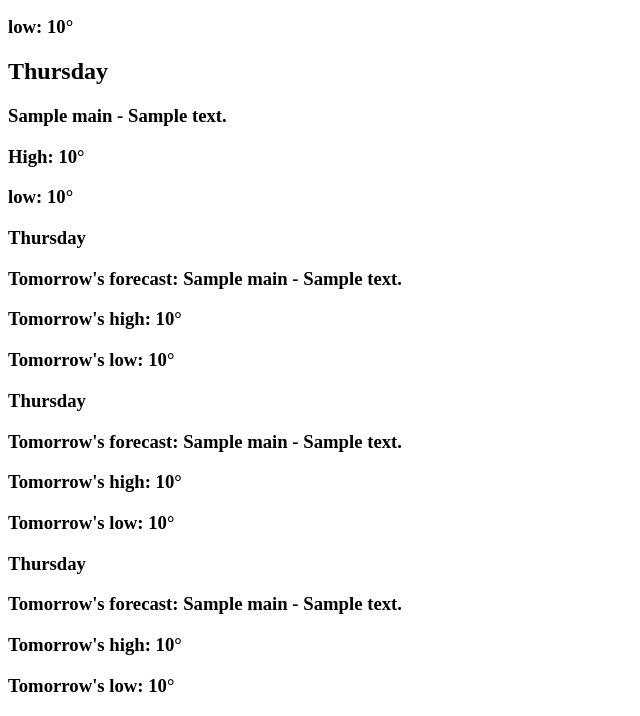
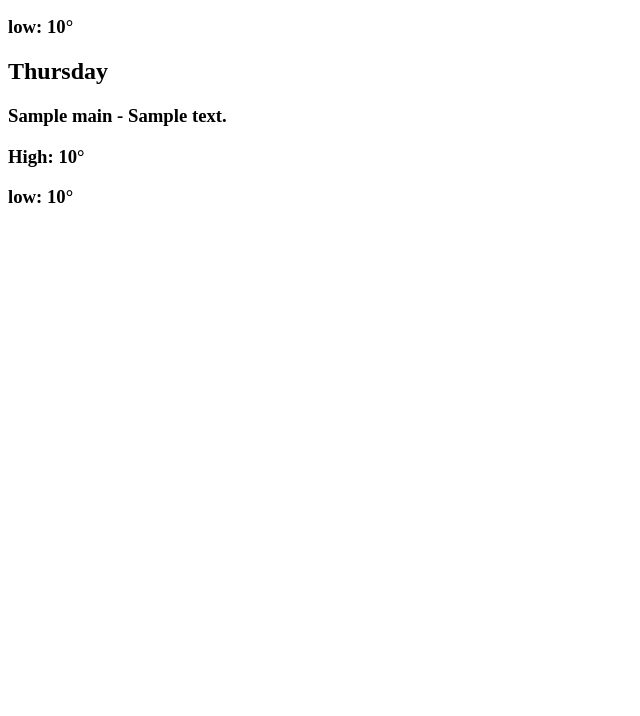
Before and after one commit to JoshLudahl/qaable, a Flask app: template templates/index.html in a window 1280 px wide. Shown: the part 591-1307 px from the top of the page, without its empty margins (0-640 px from the left). After the commit the page ends 794 px from the top, so only its background shows below. Run offline with Flask 2, Linux system fonts and the light colour scheme; the template is opened without the code that fills it: most values are stand-ins (such as "Sample title", 1, 10 or a date in 2020).

Commit message:
removed old code

```diff
--- a/templates/index.html
+++ b/templates/index.html
@@ -21,28 +21,13 @@
         <h2>Current temperature: {{weather.current.temp | round | int }}&#176;</h2>
         <h2>Today's high: {{ weather.daily[0].temp.max | round | int }}&#176;</h2>
         <h2>Today's low: {{ weather.daily[0].temp.min | round | int }}&#176;</h2>
+
         {% for i in range(3) %}
-        <h2>{{ weather.daily[i].dt | datetimeformat(weather.timezone_offset) }}</h2>
-        <h3>{{ weather.daily[i].weather[0].main }} - {{ weather.daily[i].weather[0].description }}</h3>
-        <h3>High: {{ weather.daily[i].temp.max | round | int }}&#176;</h3>
-        <h3>low: {{ weather.daily[i].temp.min | round | int }}&#176;</h3>
-
+        <h2>{{ weather.daily[i+1].dt | datetimeformat(weather.timezone_offset) }}</h2>
+        <h3>{{ weather.daily[i+1].weather[0].main }} - {{ weather.daily[i+1].weather[0].description }}</h3>
+        <h3>High: {{ weather.daily[i+1].temp.max | round | int }}&#176;</h3>
+        <h3>low: {{ weather.daily[i+1].temp.min | round | int }}&#176;</h3>
         {% endfor %}
-        <h3>{{ weather.daily[1].dt | datetimeformat(weather.timezone_offset) }}</h3>
-        <h3>Tomorrow's forecast: {{ weather.daily[1].weather[0].main }} - {{ weather.daily[1].weather[0].description }}</h3>
-        <h3>Tomorrow's high: {{ weather.daily[1].temp.max | round | int }}&#176;</h3>
-        <h3>Tomorrow's low: {{ weather.daily[1].temp.min | round | int }}&#176;</h3>
-
-        <h3>{{ weather.daily[2].dt | datetimeformat(weather.timezone_offset) }}</h3>
-        <h3>Tomorrow's forecast: {{ weather.daily[2].weather[0].main }} - {{ weather.daily[2].weather[0].description }}</h3>
-        <h3>Tomorrow's high: {{ weather.daily[2].temp.max | round | int }}&#176;</h3>
-        <h3>Tomorrow's low: {{ weather.daily[2].temp.min | round | int }}&#176;</h3>
-
-        <h3>{{ weather.daily[3].dt | datetimeformat(weather.timezone_offset) }}</h3>
-        <h3>Tomorrow's forecast: {{ weather.daily[3].weather[0].main }} - {{ weather.daily[3].weather[0].description }}</h3>
-        <h3>Tomorrow's high: {{ weather.daily[3].temp.max | round | int }}&#176;</h3>
-        <h3>Tomorrow's low: {{ weather.daily[3].temp.min | round | int }}&#176;</h3>
-
 
     </body>
 </html>
```
